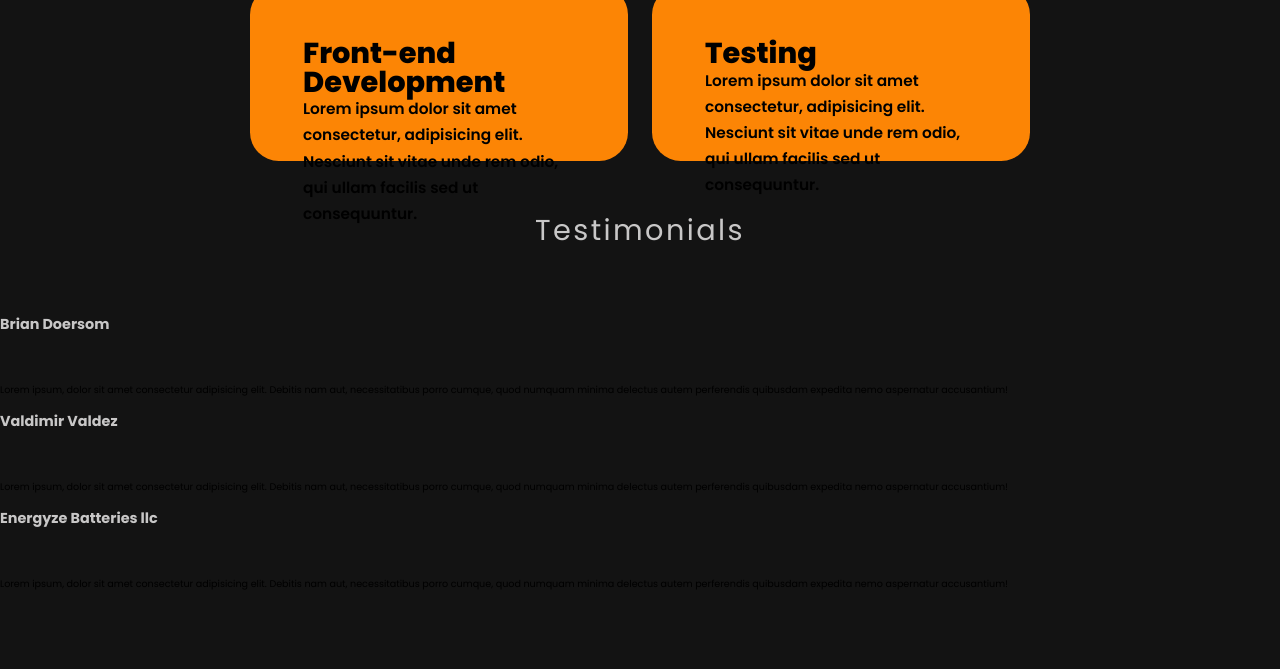
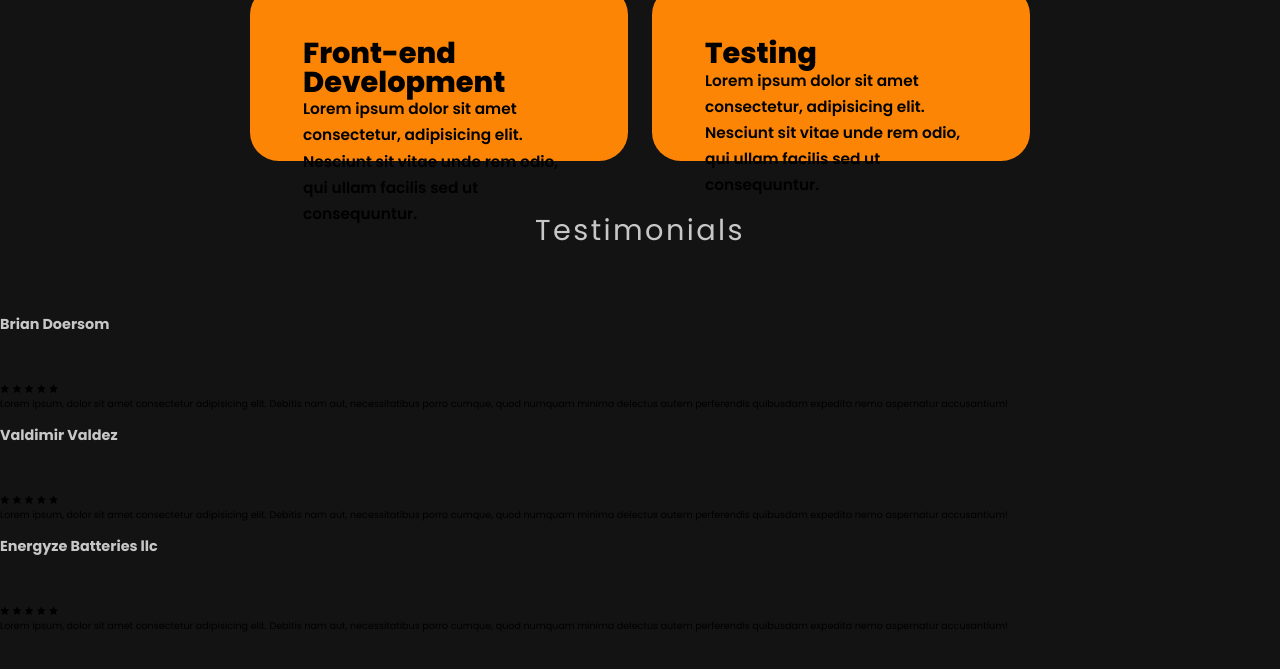
Before and after one commit to giovaniumana/g-front-end-portfolio, a plain HTML site: page index.html in a window 1280 px wide. Shown: the part 2479-3148 px from the top of the page. Drawn offline with nearby package versions, Linux system fonts and the light colour scheme; a web font is replaced by a local one.

Commit message:
Add star from boxicons for ratings

```diff
--- a/index.html
+++ b/index.html
@@ -144,7 +144,11 @@
                         <h2>Brian Doersom</h2>
 
                         <div class="rating">
-
+                            <i class='bx bxs-star' id="star"></i>
+                            <i class='bx bxs-star' id="star"></i>
+                            <i class='bx bxs-star' id="star"></i>
+                            <i class='bx bxs-star' id="star"></i>
+                            <i class='bx bxs-star' id="star"></i>
 
                         </div>
                         <p>Lorem ipsum, dolor sit amet consectetur adipisicing elit. Debitis nam aut, necessitatibus
@@ -158,8 +162,11 @@
                         <h2>Valdimir Valdez</h2>
 
                         <div class="rating">
-
-
+                            <i class='bx bxs-star' id="star"></i>
+                            <i class='bx bxs-star' id="star"></i>
+                            <i class='bx bxs-star' id="star"></i>
+                            <i class='bx bxs-star' id="star"></i>
+                            <i class='bx bxs-star' id="star"></i>
                         </div>
                         <p>Lorem ipsum, dolor sit amet consectetur adipisicing elit. Debitis nam aut, necessitatibus
                             porro cumque, quod numquam minima delectus autem perferendis quibusdam expedita nemo
@@ -171,7 +178,11 @@
                         <h2>Energyze Batteries llc</h2>
 
                         <div class="rating">
-
+                            <i class='bx bxs-star' id="star"></i>
+                            <i class='bx bxs-star' id="star"></i>
+                            <i class='bx bxs-star' id="star"></i>
+                            <i class='bx bxs-star' id="star"></i>
+                            <i class='bx bxs-star' id="star"></i>
 
                         </div>
                         <p>Lorem ipsum, dolor sit amet consectetur adipisicing elit. Debitis nam aut, necessitatibus
```
